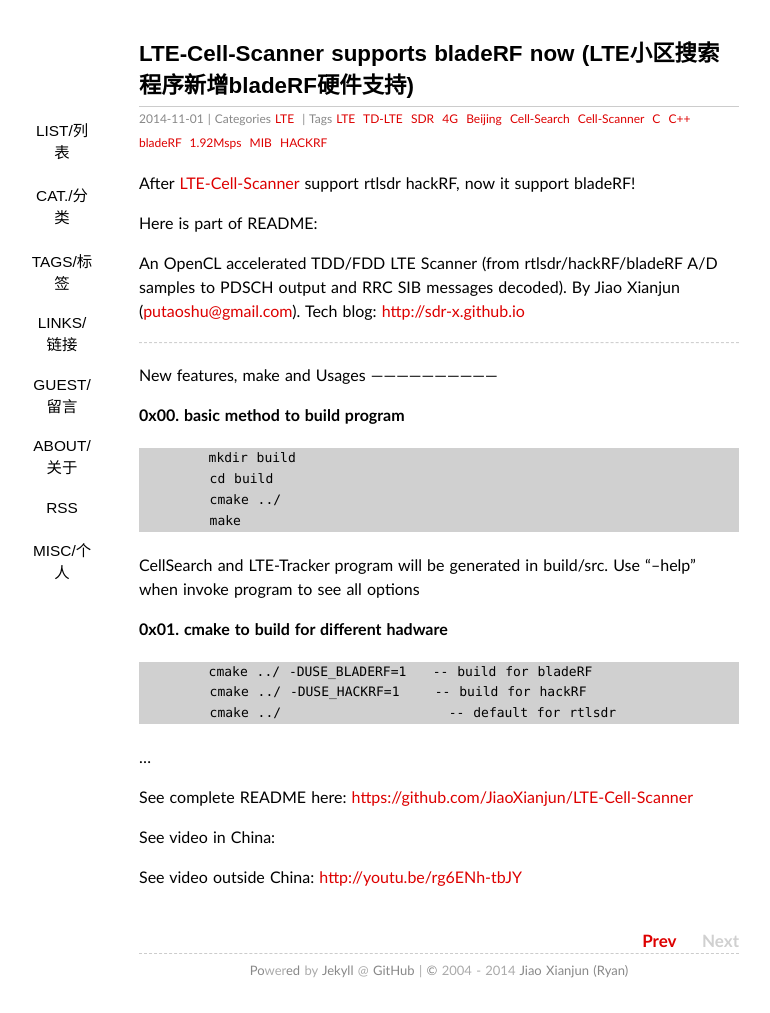
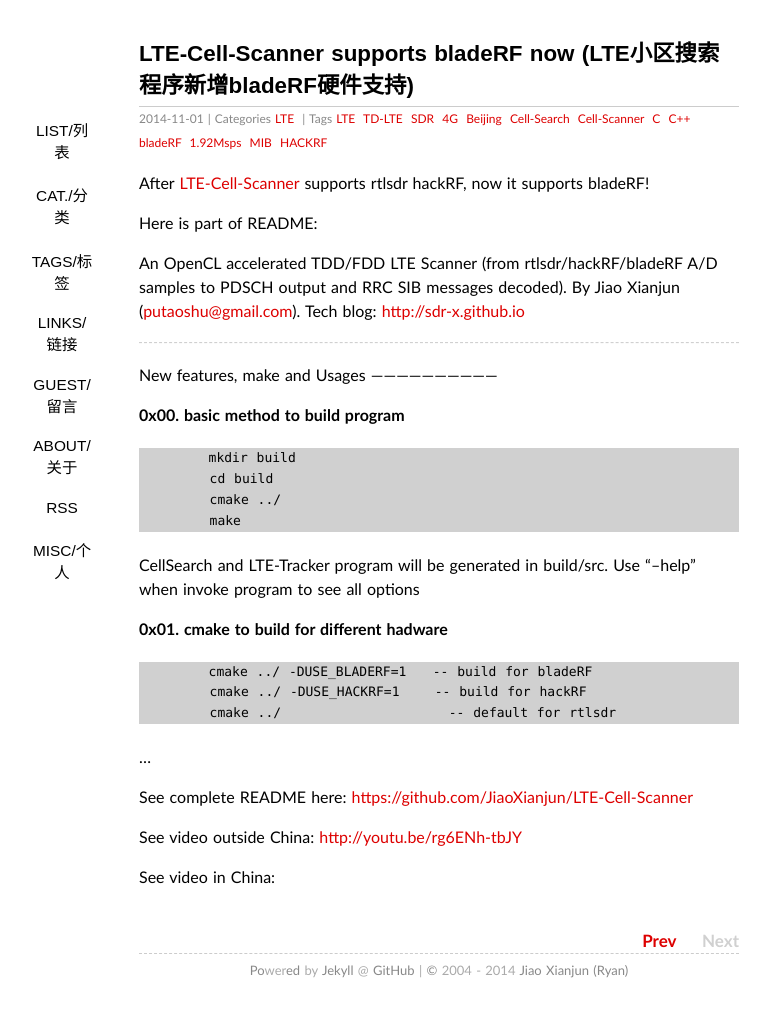
Before and after one commit to sdr-x/sdr-x.github.io, a Jekyll site: the page built from _posts/2014-11-01-LTE-Cell-Scanner supports bladeRF now (LTE小区搜索程序新增bladeRF硬件支持).md, in a window 1280 px wide. Shown: the whole page, without its empty margins (201-971 px from the left). Built offline with Jekyll 4.4.1, drawn with Linux system fonts in a browser that asks for light colours; some web fonts are replaced; Markdown is read by kramdown in place of the engine named in the settings; comment, search, counter and statistics services are not loaded.

Commit message:
Update 2014-11-01-LTE-Cell-Scanner supports bladeRF now (LTE小区搜索程序新增bladeRF硬件支持).md

```diff
--- a/_posts/2014-11-01-LTE-Cell-Scanner supports bladeRF now (LTE小区搜索程序新增bladeRF硬件支持).md
+++ b/_posts/2014-11-01-LTE-Cell-Scanner supports bladeRF now (LTE小区搜索程序新增bladeRF硬件支持).md
@@ -7,7 +7,7 @@ categories: LTE
 tags:  LTE TD-LTE SDR 4G Beijing Cell-Search Cell-Scanner C C++ bladeRF 1.92Msps MIB HACKRF
 ---
 
-After [LTE-Cell-Scanner](https://github.com/JiaoXianjun/LTE-Cell-Scanner) support rtlsdr hackRF, now it support bladeRF!
+After [LTE-Cell-Scanner](https://github.com/JiaoXianjun/LTE-Cell-Scanner) supports rtlsdr hackRF, now it supports bladeRF!
 
 Here is part of README:
 
@@ -36,6 +36,6 @@ CellSearch and LTE-Tracker program will be generated in build/src. Use "--help"
 
 See complete README here: [https://github.com/JiaoXianjun/LTE-Cell-Scanner](https://github.com/JiaoXianjun/LTE-Cell-Scanner)
 
+See video outside China: [http://youtu.be/rg6ENh-tbJY](http://youtu.be/rg6ENh-tbJY)
+
 See video in China:
-
-See video outside China: [http://youtu.be/rg6ENh-tbJY](http://youtu.be/rg6ENh-tbJY)
```
